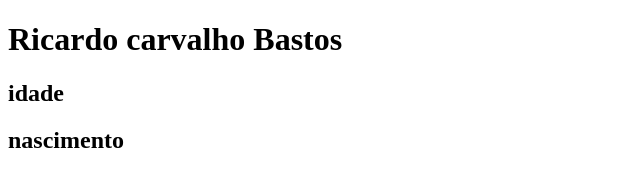
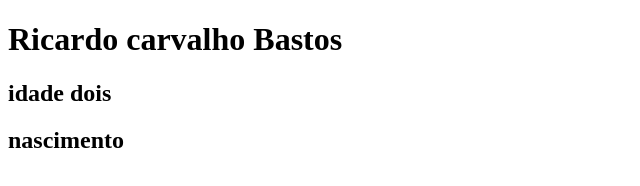
Before and after one commit to RicardoBastos/gitrepoteste, a plain HTML site: page index.html in a window 1280 px wide. Shown: the full height of the page, 0-640 px from the left. Drawn offline with Linux system fonts and the light colour scheme.

Commit message:
dois idade

```diff
--- a/index.html
+++ b/index.html
@@ -7,7 +7,7 @@
 </head>
 <body>
   <h1>Ricardo carvalho Bastos</h1>
-  <h2>idade</h2>
+  <h2>idade dois</h2>
   <h2>nascimento</h2>
 </body>
 </html>
```
